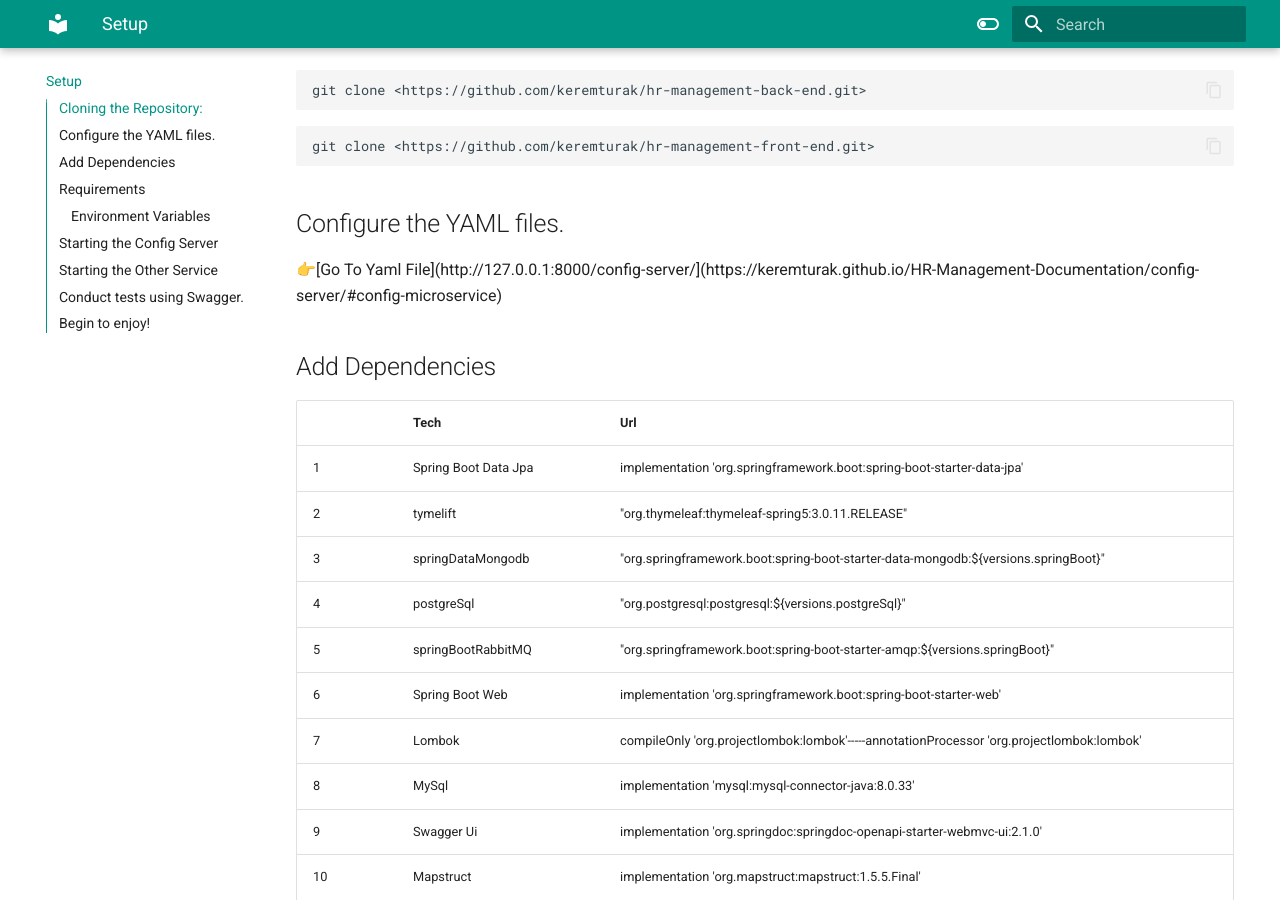
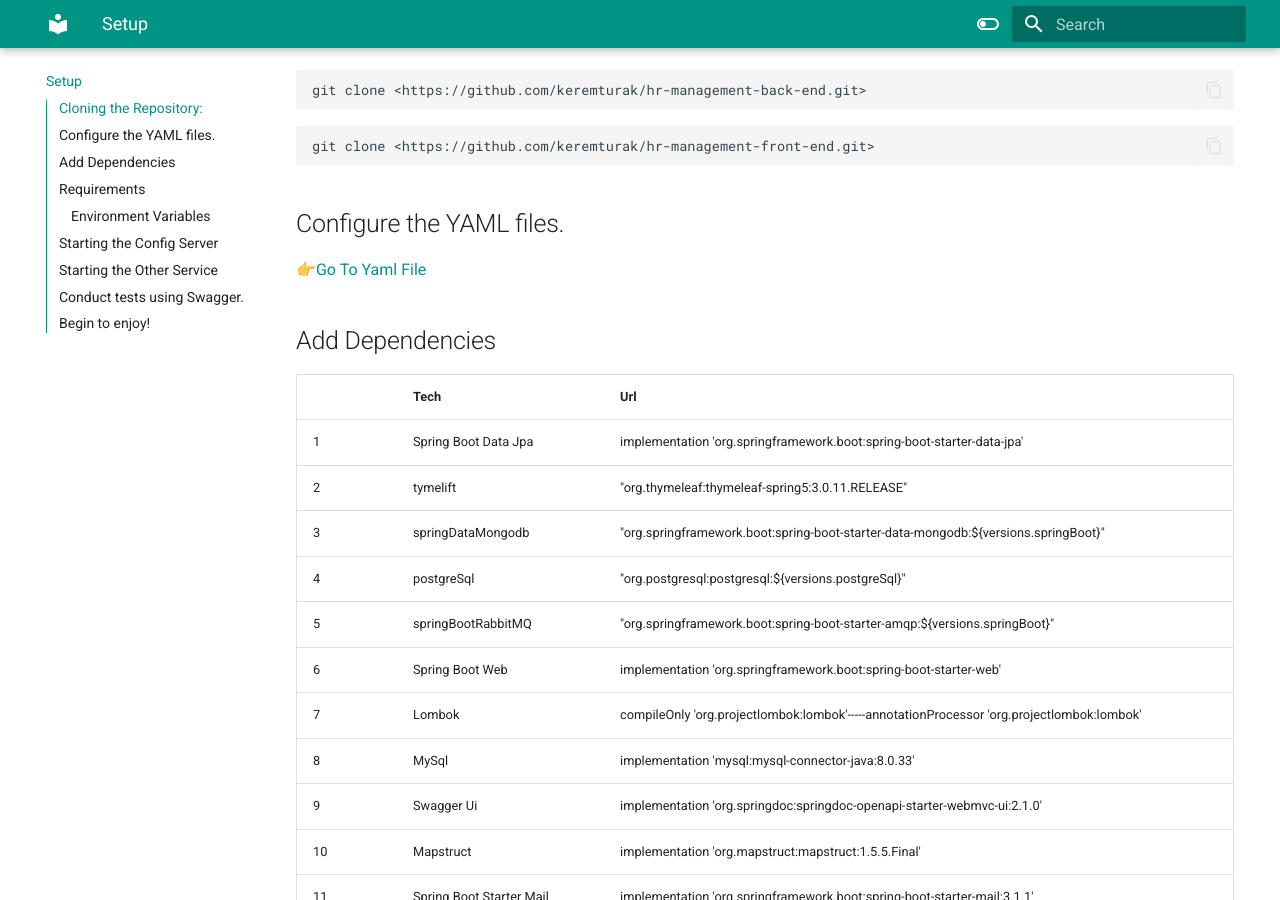
Before and after one commit to keremturak/HR-Management-Documentation, an MkDocs documentation site: the page built from docs/installation.md, in a window 1280 px wide and 900 px high, scrolled down 709 px. Built offline with MkDocs 1.6.1 and Material for MkDocs 9.7.7, drawn with Linux system fonts in a browser that asks for light colours; some of the changed lines change nothing that is shown.

Commit message:
Update installation.md

```diff
--- a/docs/installation.md
+++ b/docs/installation.md
@@ -38,7 +38,7 @@
 
 ## Configure the YAML files.
 
-👉[Go To Yaml File](http://127.0.0.1:8000/config-server/](https://keremturak.github.io/HR-Management-Documentation/config-server/#config-microservice)
+👉[Go To Yaml File](https://keremturak.github.io/HR-Management-Documentation/config-server/#config-microservice)
 
 ## Add Dependencies
 
```
